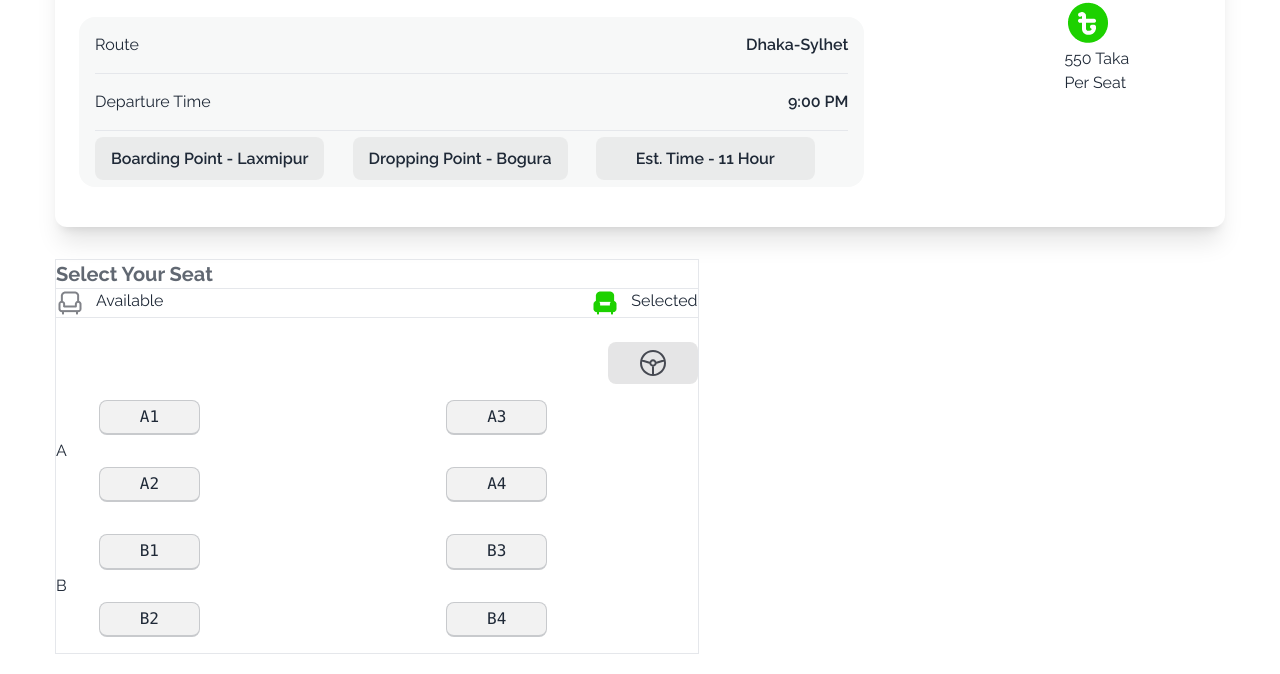
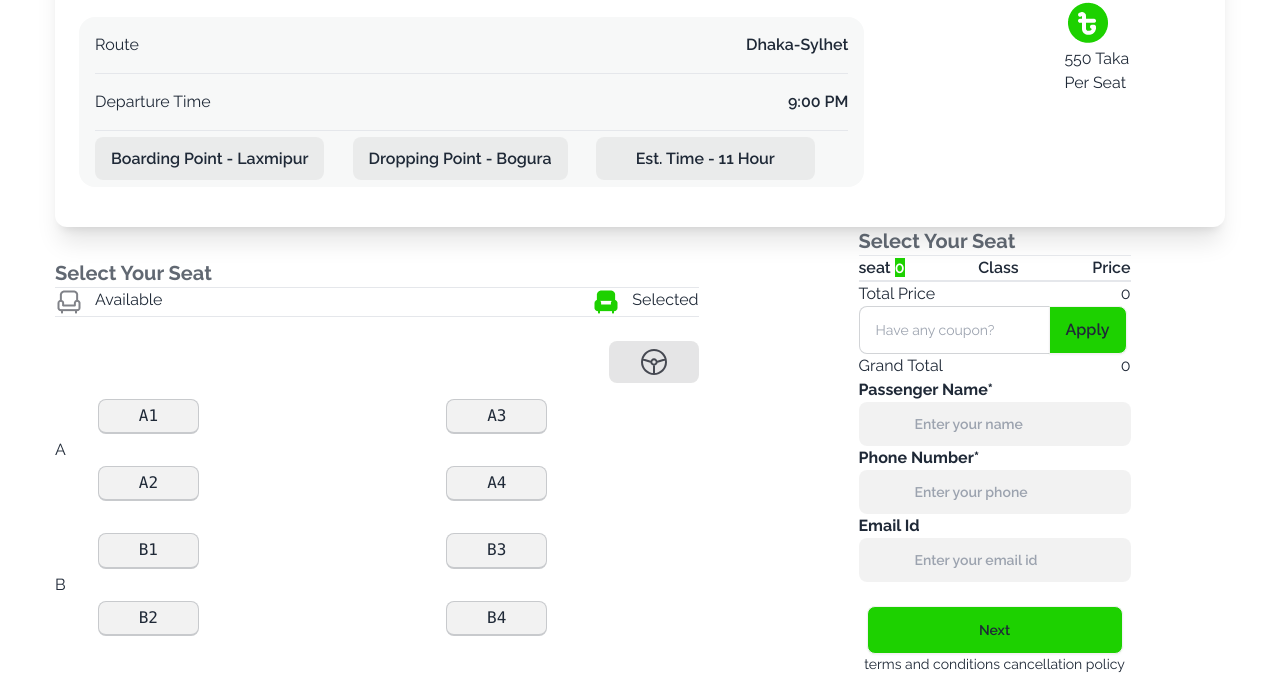
Before and after one commit to mdrashed62/smart-bus-ticketing-a5, a plain HTML site: page index.html in a window 1280 px wide. Shown: the part 1571-2245 px from the top of the page. Drawn offline with nearby package versions, Linux system fonts and the light colour scheme.

Commit message:
finished without functionality

```diff
--- a/index.html
+++ b/index.html
@@ -29,9 +29,10 @@
 
     <!-- started the header section -->
     <header
+      id="header"
       class="min-h-screen bg-[url(images/banner.png)] bg-no-repeat lg:w-[1170px] mx-auto mt-6"
     >
-      <div class="text-center pt-[90px]">
+      <div class="text-center lg:pt-[90px]">
         <h1 class="text-3xl lg:text-6xl font-bold text-white">
           End-to-End Travel with <br />
           <span class="text-[#1DD100] text3xl lg:text-6xl font-bold"
@@ -206,7 +207,8 @@
       <!-- started the last section -->
       <section class="w-[1170px] mx-auto">
         <!-- start left side -->
-        <div class="w-[55%] mt-8 border">
+        <div class="flex gap-40">
+          <div class="w-[55%] mt-8">
             <div class="text-xl font-bold opacity-70">
               <h2>Select Your Seat</h2>
             </div>
@@ -279,8 +281,64 @@
           <!-- end left side -->
 
           <!-- start right side -->
-        <div class=""></div>
+          <div class="">
+            <div class="text-xl font-bold opacity-70">
+              <h2>Select Your Seat</h2>
+            </div>
+            <hr />
+            <div>
+              <div class="flex justify-between">
+                <h1 class="font-semibold">
+                  seat <span class="bg-[#1DD100] text-white">0</span>
+                </h1>
+                <p class="font-semibold">Class</p>
+                <p class="font-semibold">Price</p>
+              </div>
+              <hr />
+              <div></div>
+              <hr />
+              <div class="flex justify-between">
+                <h3>Total Price</h3>
+                <span>0</span>
+              </div>
+              <div class="join">
+                <input
+                  class="input text-[14px] input-bordered join-item"
+                  placeholder="Have any coupon?"
+                />
+                <button class="btn text-[16px] join-item bg-[#1DD100]">
+                  Apply
+                </button>
+              </div>
+              <div class="flex justify-between">
+                <h3>Grand Total</h3>
+                <span>0</span>
+              </div>
+            </div>
+            <div class="">
+              <h3 class="font-bold">Passenger Name*</h3>
+              <input class="text-sm bg-[#0307120D] font-semibold px-14 py-3
+              rounded-lg type="text" name="" placeholder="Enter your name" id=""
+              />
+              <h3 class="font-bold">Phone Number*</h3>
+              <input class="text-sm bg-[#0307120D] font-semibold px-14 py-3
+              rounded-lg type="text" name="" placeholder="Enter your phone
+              number" id="" />
+              <h3 class="font-bold">Email Id</h3>
+              <input class="text-sm bg-[#0307120D] font-semibold px-14 py-3
+              rounded-lg type="text" name="" placeholder="Enter your email id"
+              id="" />
+              <div class="flex justify-center mt-6">
+                <button class="btn btn-wide bg-[#1DD100]">Next</button>
+              </div>
+              <div class="text-sm text-center">
+                <a href="#">terms and conditions</a>
+                <a href="#">cancellation policy</a>
+              </div>
+            </div>
+          </div>
           <!-- end right side -->
+        </div>
       </section>
       <!-- end the last section -->
     </main>
```
Lines whose indentation alone changed are shown as unchanged.
